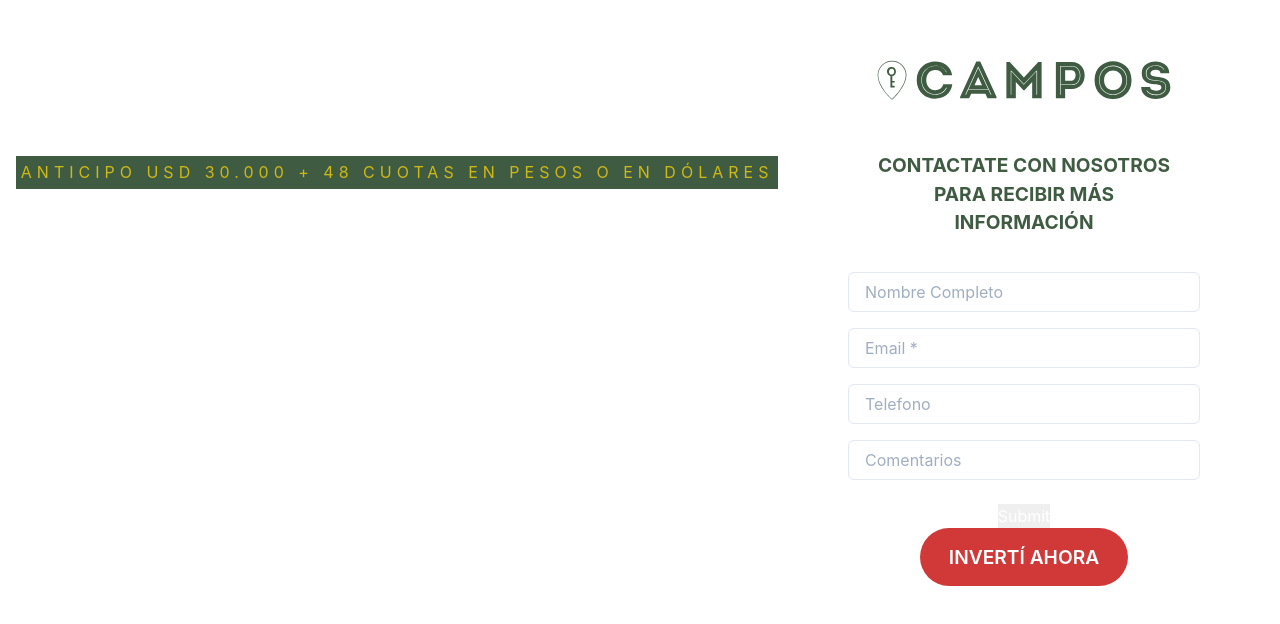
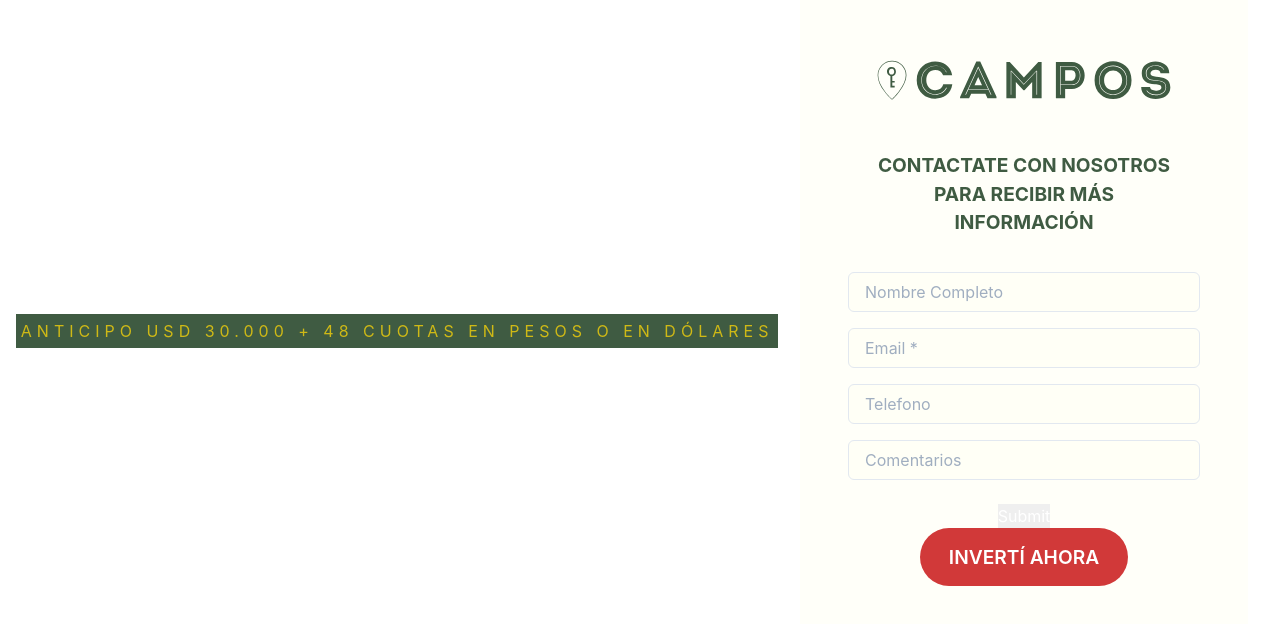
Before and after one commit to LMV-Codes/campos-test, a React (Create React App) app: page / in a window 1280 px wide. Shown: the part 102-726 px from the top of the page. Built offline with nearby package versions, Linux system fonts and the light colour scheme.

Commit message:
Font tweaks

```diff
--- a/src/components/ContactForm.jsx
+++ b/src/components/ContactForm.jsx
@@ -7,7 +7,7 @@ export const ContactForm = () => {
     <Container maxW={{ base: 'container.xl', lg: '30em' }}>
       <Flex
         flexDir="column"
-        bg="rgba(255,255,255,70%)"
+        bg="rgba(255,255,245,60%)"
         padding="3em"
         borderRadius="10px"
       >
--- a/src/components/LandingText.jsx
+++ b/src/components/LandingText.jsx
@@ -12,15 +12,23 @@ export const LandingText = () => {
 
   return (
     <Flex flexDir="column">
-      <Heading fontWeight="light">
+      <Heading
+        fontWeight="light"
+        fontFamily="Roboto, sans-serif"
+        fontSize={{ base: 'medium', lg: '6xl' }}
+      >
         OPORTUNIDAD DE POZO EN LO MEJOR DE SAN MARTÍN CENTRO
       </Heading>
       <br />
       <Flex>
-        <Heading>DESDE USD 69.900</Heading>
-        <Heading marginLeft="0.5em" fontWeight="regular">
-          - 7mo "C"
+        <Heading fontSize={{ base: 'medium', lg: '6xl' }}>
+          DESDE USD 69.900
         </Heading>
+        <Flex alignItems="center">
+          <Heading marginLeft="0.5em" fontWeight="thin">
+            - 7mo "C"
+          </Heading>
+        </Flex>
       </Flex>
       <br />
       <Flex>
@@ -31,7 +39,7 @@ export const LandingText = () => {
         </Flex>
       </Flex>
       <br />
-      <Text>UNIDADES DE 2 Y 3 AMBIENTES</Text>
+      <Heading>UNIDADES DE 2 Y 3 AMBIENTES</Heading>
       <Text>EMPRENDIMIENTO PREMIUM</Text>
       <br />
       {perks.map((perk, index) => (
--- a/src/pages/LandingPage.jsx
+++ b/src/pages/LandingPage.jsx
@@ -5,7 +5,7 @@ import { LandingText } from '../components/LandingText';
 
 export const LandingPage = () => {
   return (
-    <Container maxW="150em" marginTop="5em" centerContent>
+    <Container maxW="95em" marginTop="5em" centerContent>
       <Flex flexWrap={{ base: 'wrap', md: 'wrap', lg: 'nowrap' }}>
         <LandingText />
         <ContactForm />
```
